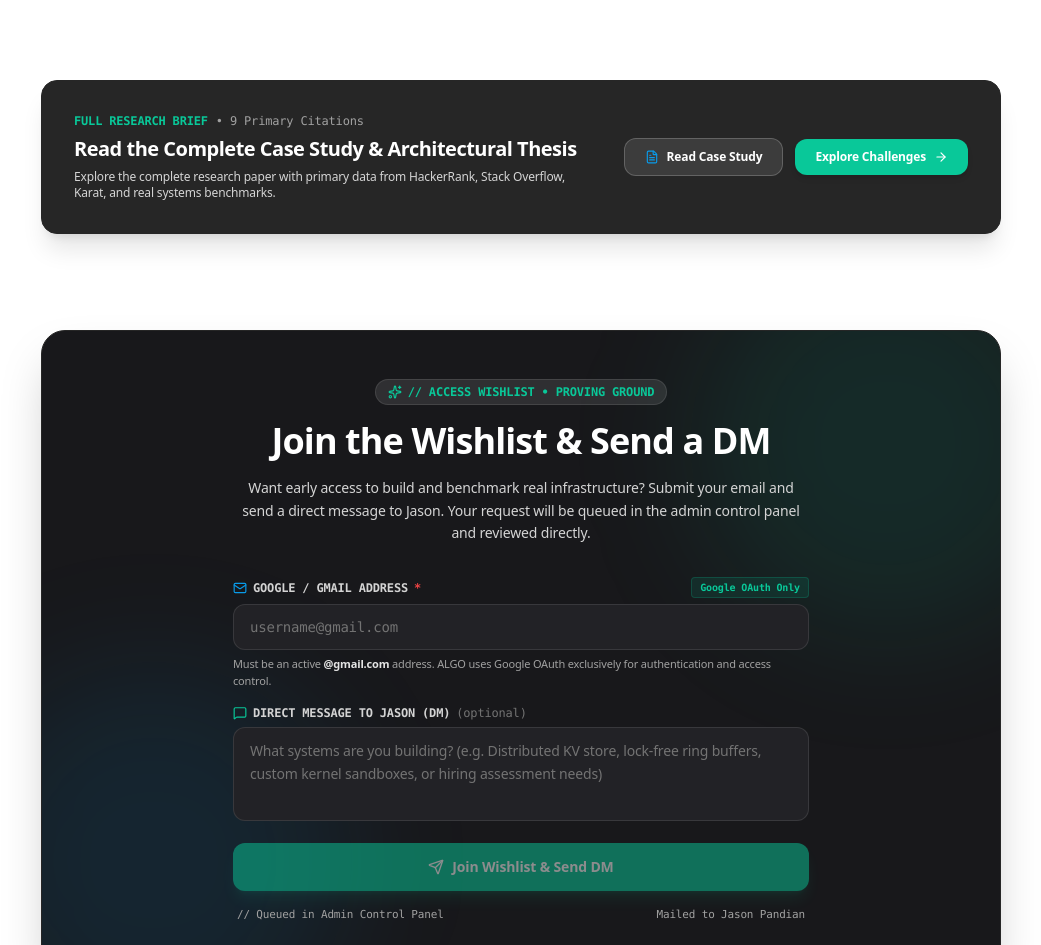
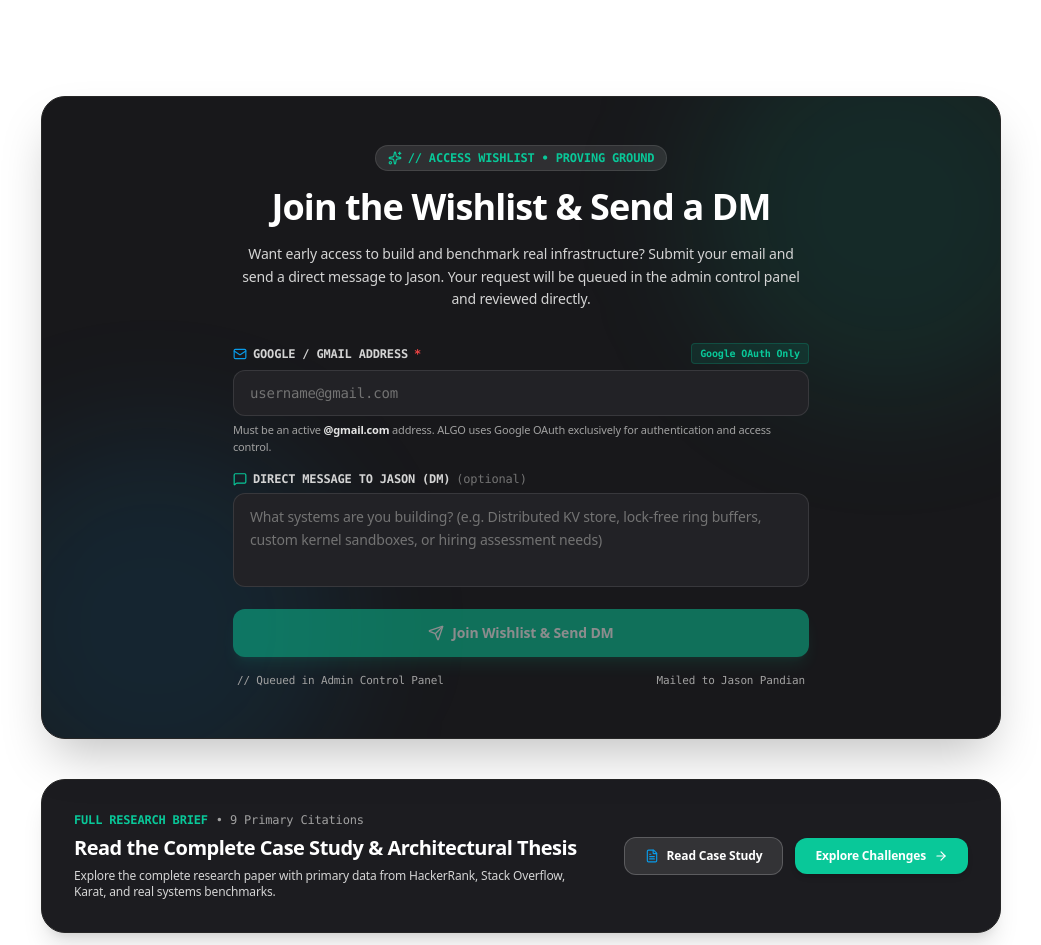
Before and after one commit to PandiaJason/ALGO, a Next.js app: page / in a window 1280 px wide. Shown: the part 6787-7732 px from the top of the page, without its empty margins (119-1160 px from the left). Built offline with nearby package versions, Linux system fonts and the light colour scheme; no server answers; the database is empty.

Commit message:
feat(home): position research brief banner below wishlist card

```diff
--- a/src/app/page.tsx
+++ b/src/app/page.tsx
@@ -18,6 +18,7 @@ import { HomeProblemset } from "@/components/home/home-problemset";
 import { HomeLeaderboardSnapshot } from "@/components/home/home-leaderboard-snapshot";
 import { HomeManifesto } from "@/components/home/home-manifesto";
 import { HomeWishlist } from "@/components/home/home-wishlist";
+import { HomeCaseStudyBanner } from "@/components/home/home-case-study-banner";
 import { ChevronRight, Play } from "lucide-react";
 
 export const dynamic = "force-dynamic";
@@ -133,6 +134,11 @@ export default async function HomePage() {
         {/* 6. JOIN WISHLIST & DIRECT MESSAGE (Queued in Admin Control)    */}
         {/* ============================================================== */}
         <HomeWishlist />
+
+        {/* ============================================================== */}
+        {/* 7. FULL RESEARCH BRIEF & CASE STUDY BANNER                     */}
+        {/* ============================================================== */}
+        <HomeCaseStudyBanner />
       </main>
 
       <Footer />
--- /dev/null
+++ b/src/components/home/home-case-study-banner.tsx
@@ -0,0 +1,45 @@
+"use client";
+
+import React from "react";
+import Link from "next/link";
+import { FileText, ArrowRight } from "lucide-react";
+
+export function HomeCaseStudyBanner() {
+  return (
+    <section className="w-full max-w-5xl mx-auto px-4 sm:px-6 lg:px-8 pb-20">
+      <div className="rounded-3xl bg-[#1c1c20] border border-neutral-800 text-white p-6 sm:p-8 flex flex-col sm:flex-row items-center justify-between gap-6 shadow-xl">
+        <div className="space-y-1.5 text-center sm:text-left">
+          <div className="flex items-center justify-center sm:justify-start gap-2">
+            <span className="text-xs font-mono font-bold text-[#09C899] uppercase tracking-wider">
+              FULL RESEARCH BRIEF
+            </span>
+            <span className="text-xs font-mono text-neutral-400">• 9 Primary Citations</span>
+          </div>
+          <h3 className="text-lg sm:text-xl font-extrabold text-white tracking-tight">
+            Read the Complete Case Study &amp; Architectural Thesis
+          </h3>
+          <p className="text-xs text-neutral-300 font-normal max-w-xl">
+            Explore the complete research paper with primary data from HackerRank, Stack Overflow, Karat, and real systems benchmarks.
+          </p>
+        </div>
+
+        <div className="flex items-center gap-3 shrink-0">
+          <Link
+            href="/case-study"
+            className="inline-flex items-center gap-2 px-5 py-2.5 rounded-xl text-xs font-bold text-white bg-white/10 hover:bg-white/15 border border-white/20 transition-all active:scale-95"
+          >
+            <FileText className="w-3.5 h-3.5 text-[#099BE9]" />
+            <span>Read Case Study</span>
+          </Link>
+          <Link
+            href="/challenges"
+            className="inline-flex items-center gap-2 px-5 py-2.5 rounded-xl text-xs font-bold text-white bg-[#09C899] hover:bg-[#0AA793] shadow-md transition-all active:scale-95"
+          >
+            <span>Explore Challenges</span>
+            <ArrowRight className="w-3.5 h-3.5" />
+          </Link>
+        </div>
+      </div>
+    </section>
+  );
+}
--- a/src/components/home/home-manifesto.tsx
+++ b/src/components/home/home-manifesto.tsx
@@ -581,43 +581,6 @@ export function HomeManifesto() {
           <strong className="text-slate-950 font-bold">Put together:</strong> the shift ALGO is betting on isn&apos;t hypothetical or platform-side wishful thinking — it&apos;s already visible in how the biggest employers are rewriting their own interview loops.
         </div>
       </div>
-
-      {/* ============================================================== */}
-      {/* 9. CASE STUDY DEEP DIVE PORTAL & CALLOUT                       */}
-      {/* ============================================================== */}
-      <div className="rounded-2xl bg-[#262626] border border-neutral-800 text-white p-6 sm:p-8 flex flex-col sm:flex-row items-center justify-between gap-6 shadow-xl">
-        <div className="space-y-1.5 text-center sm:text-left">
-          <div className="flex items-center justify-center sm:justify-start gap-2">
-            <span className="text-xs font-mono font-bold text-[#09C899] uppercase tracking-wider">
-              FULL RESEARCH BRIEF
-            </span>
-            <span className="text-xs font-mono text-neutral-400">• 9 Primary Citations</span>
-          </div>
-          <h3 className="text-lg sm:text-xl font-extrabold text-white tracking-tight">
-            Read the Complete Case Study &amp; Architectural Thesis
-          </h3>
-          <p className="text-xs text-neutral-300 font-normal max-w-xl">
-            Explore the complete research paper with primary data from HackerRank, Stack Overflow, Karat, and real systems benchmarks.
-          </p>
-        </div>
-
-        <div className="flex items-center gap-3 shrink-0">
-          <Link
-            href="/case-study"
-            className="inline-flex items-center gap-2 px-5 py-2.5 rounded-xl text-xs font-bold text-white bg-white/10 hover:bg-white/15 border border-white/20 transition-all active:scale-95"
-          >
-            <FileText className="w-3.5 h-3.5 text-[#099BE9]" />
-            <span>Read Case Study</span>
-          </Link>
-          <Link
-            href="/challenges"
-            className="inline-flex items-center gap-2 px-5 py-2.5 rounded-xl text-xs font-bold text-white bg-[#09C899] hover:bg-[#0AA793] shadow-md transition-all active:scale-95"
-          >
-            <span>Explore Challenges</span>
-            <ArrowRight className="w-3.5 h-3.5" />
-          </Link>
-        </div>
-      </div>
     </section>
   );
 }
--- a/src/components/home/home-wishlist.tsx
+++ b/src/components/home/home-wishlist.tsx
@@ -51,7 +51,7 @@ export function HomeWishlist() {
   };
 
   return (
-    <section className="w-full max-w-5xl mx-auto px-4 sm:px-6 lg:px-8 pt-4 pb-20">
+    <section className="w-full max-w-5xl mx-auto px-4 sm:px-6 lg:px-8 pt-4 pb-10">
       <div className="relative rounded-3xl bg-[#18181b] border border-neutral-800 text-white p-6 sm:p-10 lg:p-12 shadow-2xl overflow-hidden">
         {/* Subtle background glow */}
         <div className="absolute top-0 right-0 w-96 h-96 bg-[#09C899]/10 rounded-full blur-3xl pointer-events-none -mr-20 -mt-20" />
```
